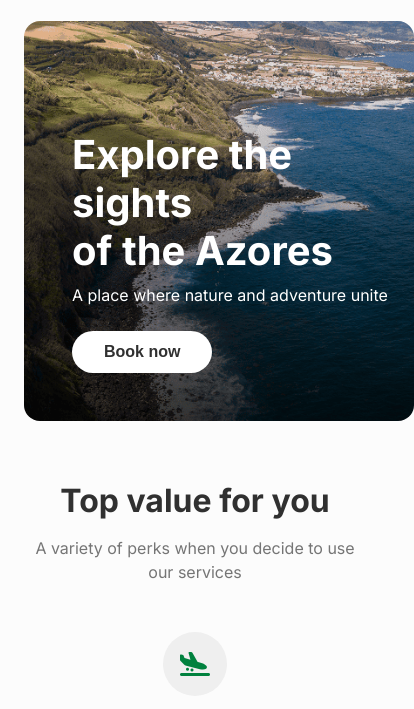
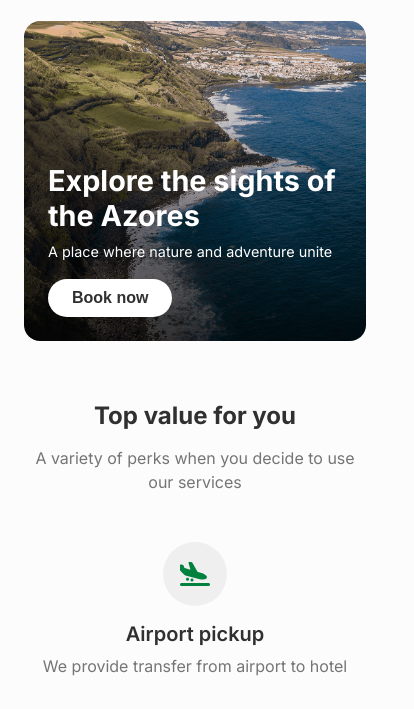
Before and after one commit to andreacasonato/azores-landing-page, a plain HTML site: page index.html in a window 390 px wide. Shown: the part 95-804 px from the top of the page, 414 px wide, since content can reach past the window. Drawn offline with Linux system fonts and the light colour scheme.

Commit message:
Updated HTML and CSS files

```diff
--- a/index.html
+++ b/index.html
@@ -26,7 +26,7 @@
         <section class="hero">
             <img src="Images/Azores Hero Image.png" alt="Hero Image">
             <div class="hero-content">
-                <h1>Explore the sights<br>of the Azores</h1>
+                <h1>Explore the sights of the Azores</h1>
                 <p>A place where nature and adventure unite</p>
                 <button class="primary-button">Book now</button>
             </div>
@@ -73,7 +73,9 @@
                 <img src="Images/Nature Immersion Tour.png" alt="Nature immersion tour">
                 <h3>Nature immersion</h3>
                 <div class="price-container">
-                    <span class="price">€18</span><span class="per-person">/per person</span>
+                    <div class="price-group">
+                        <span class="price">€18</span><span class="per-person">/per person</span>
+                    </div>
                     <button class="cta-button">
                         <i class="fas fa-arrow-right"></i>
                     </button>
@@ -83,7 +85,9 @@
                 <img src="Images/4x4 Tour.png" alt="4x4 tour">
                 <h3>4x4 tour</h3>
                 <div class="price-container">
-                    <span class="price">€36</span><span class="per-person">/per person</span>
+                    <div class="price-group">
+                        <span class="price">€36</span><span class="per-person">/per person</span>
+                    </div>
                     <button class="cta-button">
                         <i class="fas fa-arrow-right"></i>
                     </button>
@@ -93,8 +97,10 @@
                 <img src="Images/Hiking Tour.png" alt="Hiking tour">
                 <h3>Hiking tour</h3>
                 <div class="price-container">
-                    <span class="price">€20</span><span class="per-person">/per person</span>
-                    <button class="cta-button">
+                    <div class="price-group">
+                        <span class="price">€20</span><span class="per-person">/per person</span>
+                    </div>
+                        <button class="cta-button">
                         <i class="fas fa-arrow-right"></i>
                     </button>
                 </div>
@@ -103,7 +109,9 @@
                 <img src="Images/Island Corners Tour.png" alt="Corners of the island">
                 <h3>Corners of the island</h3>
                 <div class="price-container">
-                    <span class="price">€24</span><span class="per-person">/per person</span>
+                    <div class="price-group">
+                        <span class="price">€24</span><span class="per-person">/per person</span>
+                    </div>
                     <button class="cta-button">
                         <i class="fas fa-arrow-right"></i>
                     </button>
--- a/styles.css
+++ b/styles.css
@@ -14,7 +14,7 @@ body {
     max-width: 1220px;
 }
 
-/* Typography */
+/* TYPOGRAPHY */
 h1 {
     font-size: 3.815rem;
     font-weight: bold;
@@ -50,7 +50,7 @@ p {
     margin-bottom: 48px;
 }
 
-/* Header and Navigation */
+/* HEADER AND NAVIGATION */
 header {
     display: flex;
     justify-content: space-between;
@@ -83,10 +83,10 @@ nav a {
     font-weight: 400;
 }
 
-/* Hero Section */
+/* HERO SECTION */
 .hero {
     position: relative;
-    width: 100%;
+    width: calc(100% - 160px);
     height: 480px;
     overflow: hidden;
     border-radius: 16px;
@@ -97,6 +97,7 @@ nav a {
     width: 100%;
     height: 100%;
     object-fit: cover;
+    object-position: center;
     display: block;
 }
 
@@ -106,7 +107,7 @@ nav a {
     bottom: 48px;
     color: #FFFFFF;
     z-index: 2;
-    max-width: 500px;
+    max-width: 550px;
 }
 
 .hero-content h1 {
@@ -136,7 +137,7 @@ nav a {
     background: #f0f0f0;
 }
 
-/* Value Section */
+/* VALUE SECTION */
 .value-section {
     padding: 80px 80px 40px;
 }
@@ -175,7 +176,7 @@ nav a {
     font-size: 1rem;
 }
 
-/* Tours Section */
+/* TOURS SECTION */
 .tours-section {
     padding: 40px 80px 80px;
 }
@@ -211,6 +212,13 @@ nav a {
     align-items: center;
     justify-content: space-between;
     padding: 0 16px 16px;
+}
+
+/* GROUP THE PRICE AND PER-PERSON TEXT TOGETHER */
+.price-group {
+    display: flex;
+    align-items: baseline;
+    gap: 4px;
 }
 
 .price {
@@ -261,7 +269,7 @@ nav a {
     background: #f8f8f8;
 }
 
-/* Footer */
+/* FOOTER */
 footer {
     border-top: 1px solid #EFEFEF;
     padding: 40px 80px;
@@ -308,8 +316,19 @@ footer {
     }
 
     .hero {
+        width: calc(100% - 48px);
         margin: 0 24px;
         height: 400px;
+    }
+
+    .hero-content {
+        left: 24px;
+        bottom: 24px;
+        max-width: 85%;
+    }
+
+    .hero-content h1 {
+        font-size: 2.5rem;
     }
 
     .value-section, .tours-section {
@@ -331,6 +350,10 @@ footer {
         gap: 16px;
     }
 
+    .hero {
+        height: 360px;
+    }
+
     .value-propositions {
         flex-direction: column;
         gap: 40px;
@@ -346,10 +369,33 @@ footer {
     }
 
     h1 {
-        font-size: 2.5rem;
+        font-size: 2rem;
     }
 
     h2 {
-        font-size: 2rem;
+        font-size: 1.8rem;
     }
 }
+
+@media (max-width: 480px) {
+    .hero {
+        height: 320px;
+    }
+
+    .hero-content h1 {
+        font-size: 1.8rem;
+    }
+
+    .hero-content p {
+        font-size: 0.9rem;
+        margin-bottom: 16px;
+    }
+
+    .primary-button {
+        padding: 10px 24px;
+    }
+
+    h2 {
+        font-size: 1.5rem;
+    }
+}
```
